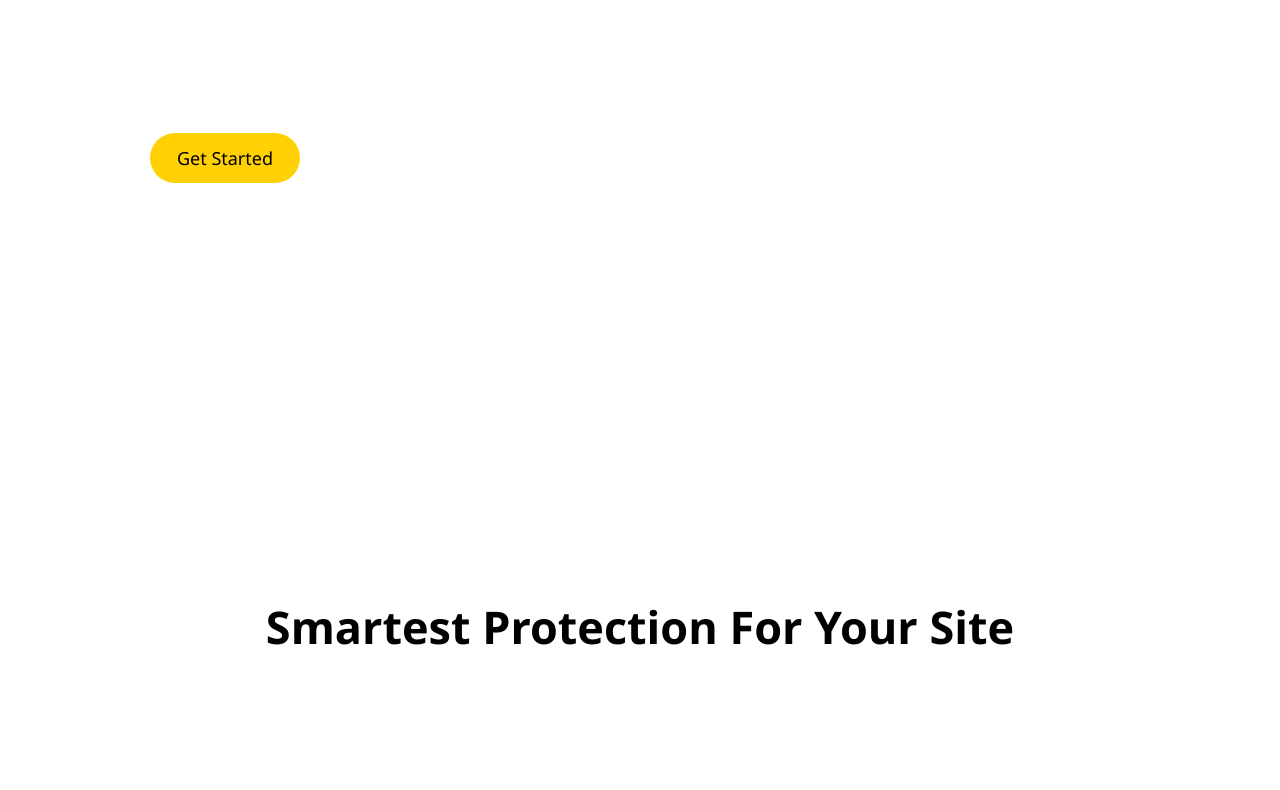
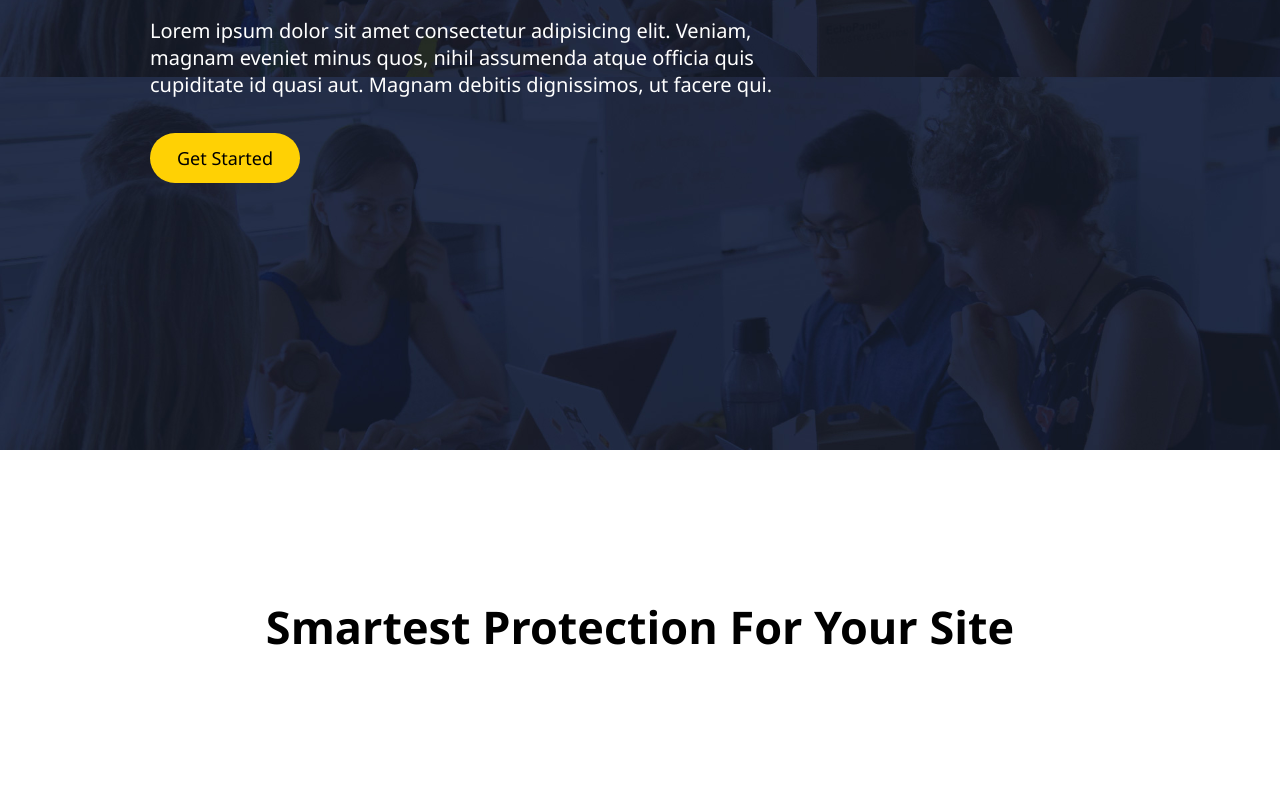
Before and after one commit to rifat1752/Atlyx, a plain HTML site: page index.html in a window 1280 px wide. Shown: the part 350-1140 px from the top of the page. Drawn offline with Linux system fonts and the light colour scheme; the site is published under a folder, as on GitHub Pages, so addresses that start at the root find nothing.

Commit message:
bg img solve

```diff
--- a/style.css
+++ b/style.css
@@ -5,7 +5,7 @@
 }
 
 header {
-    background: url(/img/banner-bk.jpg);
+    background: url(./img/banner-bk.jpg);
     background-size: contain;
     color: white;
     height: 100vh;
```
